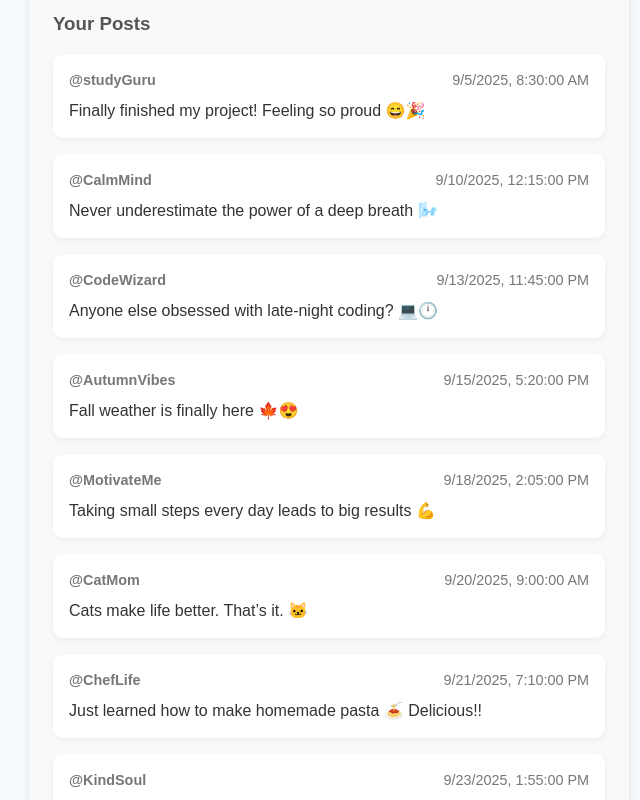
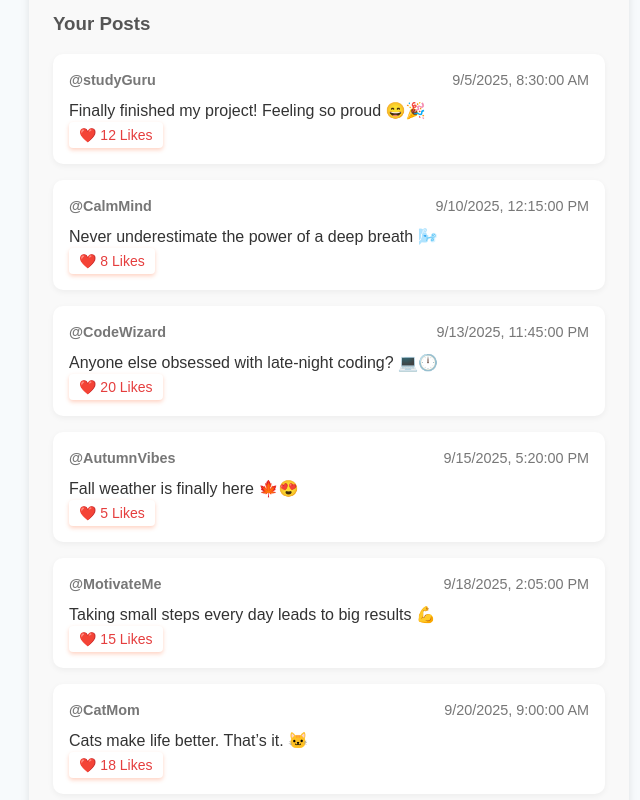
Before and after one commit to Sholaropo/full_stackproject, a React (Vite) app: page /post in a window 1280 px wide. Shown: the part 980-1780 px from the top of the page, without its empty margins (311-951 px from the left). Built offline with nearby package versions, Linux system fonts and the light colour scheme.

Commit message:
Add like functionality to PostThoughts component

```diff
--- a/src/components/post-thoughts/PostThoughts.tsx
+++ b/src/components/post-thoughts/PostThoughts.tsx
@@ -12,7 +12,7 @@ import "./PostThoughts.css";
  * - Demonstrates separation of concerns: UI logic is separate from data logic.
  */
 const PostThoughts: React.FC = () => {
-  const { thoughts, addThought, error } = useThoughts();
+  const { thoughts, addThought, like: likeThought, error } = useThoughts();
   const [content, setContent] = useState("");
 
 useEffect(() => {
@@ -53,6 +53,14 @@ useEffect(() => {
               <time>{thought.timestamp.toLocaleString()}</time>
             </header>
             <p>{thought.content}</p>
+
+      <button
+         className="like-btn"
+         onClick={() => likeThought(thought.id)}
+         aria-label="Like this post"
+        >
+        ❤️ {thought.likes} Likes
+            </button>
           </article>
         ))}
       </div>
```
